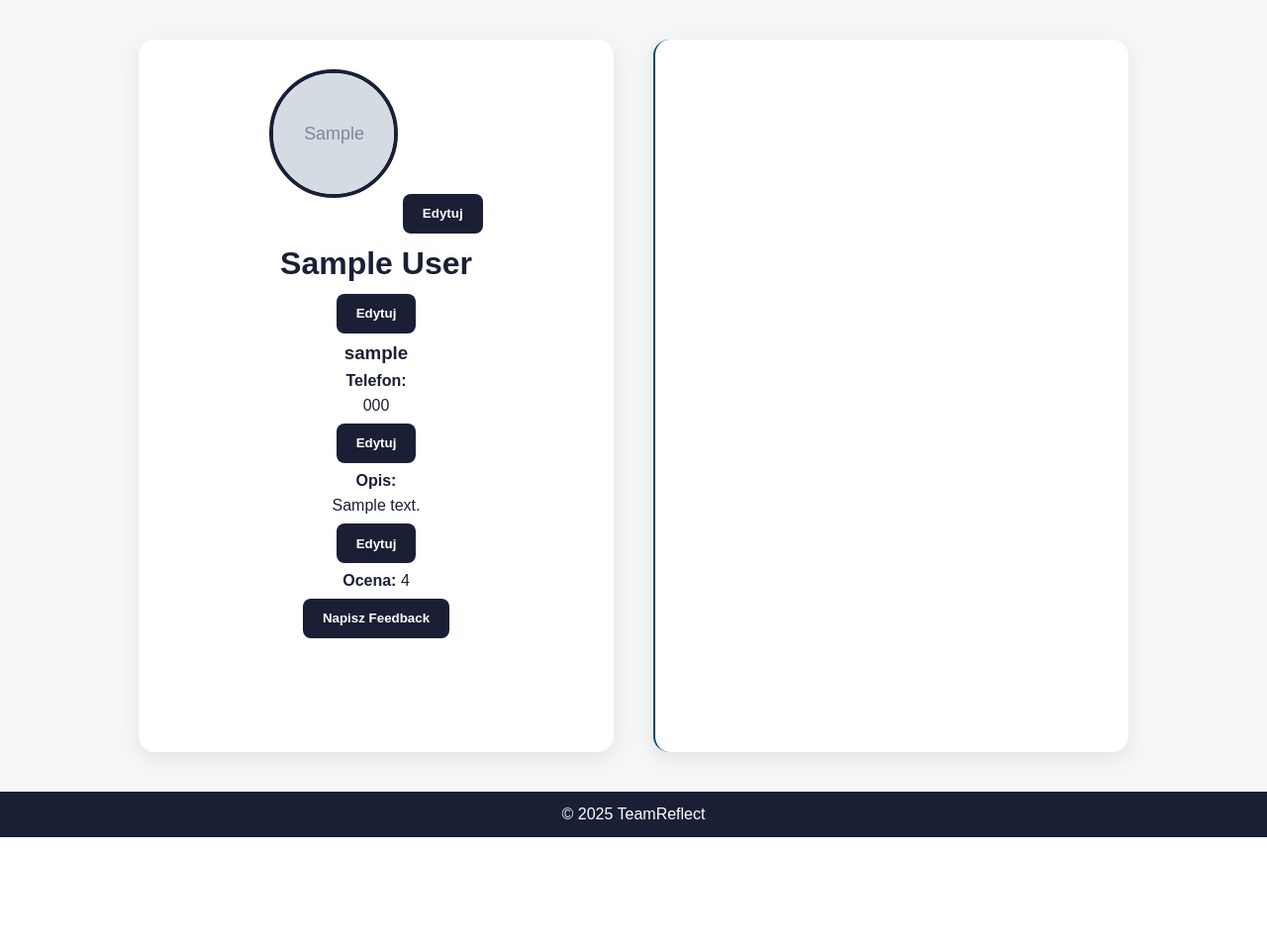
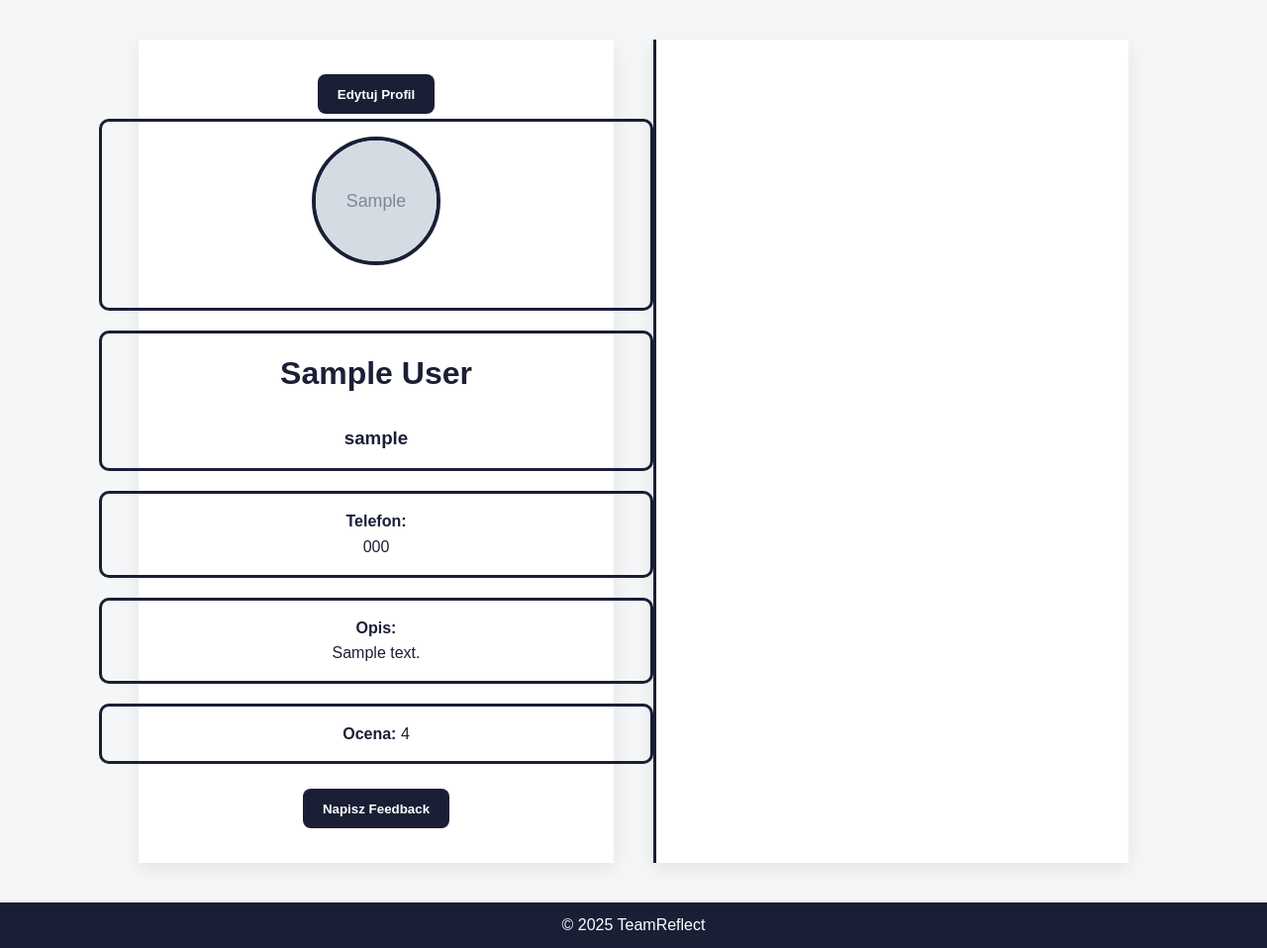
Before and after one commit to GreenAvian/TeamReflect_zut_project, a Django app: a page that uses TeamReflectApp/templates/profile.html in a window 1280 px wide. Shown: the part 140-1098 px from the top of the page at 99% size. Before the commit the page ends 986 px from the top, so only its background shows below. Run offline with Django 5.2, Linux system fonts and the light colour scheme; a user stored in the database is signed in; tables that the repository leaves empty hold one stand-in row (values such as "Sample post"); grey boxes marked "Sample" are stand-in pictures.

Commit message:
Changed profile styling and added submitting all profile fields(Besides the profile pic)

```diff
--- a/TeamReflectApp/static/css/styles.css
+++ b/TeamReflectApp/static/css/styles.css
@@ -499,9 +499,18 @@ a {
 }
 
 #profile-wrapper-right {
-    border-left-color: #09476F;
+  border-left-color: #1A1F36;
   border-left-style: solid;
-    border-width: 2px;
+  border-width: 3px;
+}
+
+.profile-generic-box {
+  border: 3px solid #1a1f36;
+  border-radius: 10px;
+  padding: 15px;
+  display: inline-block;
+  min-width: 70vh;
+  margin-bottom: 20px;
 }
 
 #profile-pic {
@@ -848,7 +857,7 @@ a {
 #profile-wrapper-right {
   background: #ffffff;
   padding: 30px;
-    border-radius: 16px;
+  border-radius: 0px;
   box-shadow: 0 6px 20px rgba(0, 0, 0, 0.08);
   width: 100%;
   max-width: 480px;
@@ -936,7 +945,7 @@ a {
       max-width: 100%;
       box-shadow: none;
       padding: 20px;
-        border-radius: 10px;
+      border-radius: 0px;
   }
 
   #profile-wrapper-right {
--- a/TeamReflectApp/templates/profile.html
+++ b/TeamReflectApp/templates/profile.html
@@ -6,6 +6,26 @@
 <body>
     <div id="profile-wrapper">
         <div id="profile-wrapper-left">
+            {% if can_edit  %}
+            <button class='generic_button' onclick="hide_or_show('imageEditButton'); hide_or_show('nameEditButton');
+            hide_or_show('phoneEditButton'); hide_or_show('descEditButton'); hide_or_show('profileAllForm');">
+                Edytuj Profil
+            </button>
+
+            <form id="profileAllForm" style="display:none;" method="POST" action="{% url 'edit_profile_field' username=profile.user.username %}">
+                {% csrf_token %}
+                <input type="hidden" name="field" value="all">
+                {% comment %} <input id="hiddenImageForm" type="hidden" name="image" accept="image/*"> {% endcomment %}
+                <input id="hiddenNameForm" type="hidden" name="first_name" value="">
+                <input id="hiddenSurnameForm" type="hidden" name="last_name" value="">
+                <input id="hiddenPhoneForm" type="hidden" name="phone_number" value="">
+                <input id="hiddenDescForm" type="hidden" name="description" value="">
+
+                <button class="generic_button" type="submit">Zapisz wszystko</button>
+            </form>
+
+            {% endif %}
+            <div class="profile-generic-box profile-image-box"> <!-- avatar container -->
                 <p>
                     {% if profile.profile_image %}
                         <img id="profile-pic" src="{{ profile.profile_image.url }}" alt="Awatar">
@@ -13,18 +33,25 @@
                         <img id="profile-pic" src="/media/images/default_profile.jpg" alt="Awatar">
                     {% endif %}
 
+                    <br>
+
                     {% if can_edit %}
-                    <button class='generic_button' onclick="hide_or_show('imageForm')">Edytuj</button>
+                        <button id="imageEditButton" style="display:none;" class='generic_button' onclick="hide_or_show('imageForm')">Edytuj</button>
                     {% endif %}
                 </p>
 
                 <form id="imageForm" style="display:none;" method="POST" enctype="multipart/form-data" action="{% url 'edit_profile_field' username=profile.user.username %}">
                     {% csrf_token %}
                     <input type="hidden" name="field" value="image">
-                <input type="file" name="image" accept="image/*">
+                    <input id="displayedImageForm" type="file" name="image" accept="image/*">
+
+                    <br>
+
                     <button class="generic_button" type="submit">Zapisz</button>
                 </form>
+            </div>
 
+            <div class="profile-generic-box profile-name-box"> <!-- name container -->
                 {% if profile.user.first_name and profile.user.last_name %}
                 <h1>
                     {{ profile.user.first_name }} {{ profile.user.last_name }}
@@ -36,33 +63,46 @@
                         Brak imienia i nazwiska
                     {% endif %}
                 {% endif %}
+
+                <br>
+
                 {% if can_edit  %}
-                    <button class='generic_button' onclick="hide_or_show('nameForm')">Edytuj</button>
+                    <button id="nameEditButton" style="display:none;" class='generic_button' onclick="hide_or_show('nameForm')">Edytuj</button>
                 {% endif %}
 
                 <form id="nameForm" style="display:none;" method="POST" action="{% url 'edit_profile_field' username=profile.user.username %}">
                     {% csrf_token %}
                     <input type="hidden" name="field" value="name">
-                <input type="text" name="first_name" placeholder="Imię" value="{{ profile.user.first_name }}">
-                <input type="text" name="last_name" placeholder="Nazwisko" value="{{ profile.user.last_name }}">
+                    <input id="displayedNameForm" type="text" name="first_name" placeholder="Imię" value="{{ profile.user.first_name }}">
+                    <input id="displayedSurnameForm" type="text" name="last_name" placeholder="Nazwisko" value="{{ profile.user.last_name }}">
+
+                    <br>
+
                     <button class="generic_button" type="submit">Zapisz</button>
                 </form>
 
                 <h3>{{ profile.user.username }}</h3>
+            </div>
 
+            <div class="profile-generic-box profile-phone-box"> <!-- phone container -->
                 <p>
                     <strong>Telefon:</strong> <p>{{ profile.phone_number }}</p>
                     {% if can_edit %}
-                    <button class='generic_button' onclick="hide_or_show('phoneForm')">Edytuj</button>
+                        <button id="phoneEditButton" style="display:none;" class='generic_button' onclick="hide_or_show('phoneForm')">Edytuj</button>
                     {% endif %}
                 </p>
                 <form id="phoneForm" style="display:none;" method="POST" action="{% url 'edit_profile_field' username=profile.user.username %}">
                     {% csrf_token %}
                     <input type="hidden" name="field" value="phone_number">
-                <input type="text" name="phone_number" value="{{ profile.phone_number }}">
+                    <input id="displayedPhoneForm" type="text" name="phone_number" value="{{ profile.phone_number }}">
+
+                    <br>
+
                     <button class="generic_button" type="submit">Zapisz</button>
                 </form>
+            </div>
 
+            <div class="profile-generic-box profile-description-box"> <!-- description container -->
                 <p>
                     <strong>Opis:</strong>
                     <p class="text-container">
@@ -70,15 +110,20 @@
                     </p>
                 </p>
                 {% if can_edit %}
-                <button class='generic_button' onclick="hide_or_show('descriptionForm')">Edytuj</button>
+                    <button id="descEditButton" style="display:none;" class='generic_button' onclick="hide_or_show('descriptionForm')">Edytuj</button>
                 {% endif %}
                 <form id="descriptionForm" style="display:none;" method="POST" action="{% url 'edit_profile_field' username=profile.user.username %}">
                     {% csrf_token %}
                     <input type="hidden" name="field" value="description">
-                <textarea class = "feedback-content-form" name="description">{{ profile.description }}</textarea>
+                    <textarea id="displayedDescForm" class = "feedback-content-form" name="description">{{ profile.description }}</textarea>
+
+                    <br>
+
                     <button class="generic_button" type="submit">Zapisz</button>
                 </form>
+            </div>
 
+            <div class="profile-generic-box profile-rating-box"> <!-- rating container -->
                 <p>
                     <strong>Ocena:</strong> {{ profile.rating }}
                 </p>
@@ -96,6 +141,7 @@
                     <button class='generic_button' type="submit">👎</button>
                 </form>
                 {% endif %}
+            </div>
 
             {% comment %} Adding a feedback linked to this {% endcomment %}
             <form id="open_feedback" method="POST" action="{% url 'feedback_form_partfill' %}">
--- a/TeamReflectApp/views.py
+++ b/TeamReflectApp/views.py
@@ -452,25 +452,34 @@ def edit_profile(request, username):
 
     if request.method == "POST":
         field = request.POST.get('field')
+        print(request.POST)  # See all POST data
 
-        if field == "name":
+        if field == "all":
             profile.user.first_name = request.POST.get('first_name', profile.user.first_name)
             profile.user.last_name = request.POST.get('last_name', profile.user.last_name)
-            profile.user.save()
-        elif field == "phone_number":
             profile.phone_number = request.POST.get('phone_number', profile.phone_number)
-        elif field == "description":
             profile.description = request.POST.get('description', profile.description)
-        elif field == "rating":
-            profile.rating = profile.rating + int(request.POST.get('rating', profile.rating))
-        elif field == "image":
-            if 'image' in request.FILES:
-                profile.profile_image = request.FILES['image']
+        else:
+            if field == "name":
+                profile.user.first_name = request.POST.get('first_name', profile.user.first_name)
+                profile.user.last_name = request.POST.get('last_name', profile.user.last_name)
+                # profile.user.save()
+            elif field == "phone_number":
+                profile.phone_number = request.POST.get('phone_number', profile.phone_number)
+            elif field == "description":
+                profile.description = request.POST.get('description', profile.description)
+            elif field == "rating":
+                profile.rating = profile.rating + int(request.POST.get('rating', profile.rating))
+            elif field == "image":
+                if 'image' in request.FILES:
+                    profile.profile_image = request.FILES['image']
+                else:
+                    raise PermissionDenied("No image uploaded.")
             else:
-                raise PermissionDenied("No image uploaded.")
-        else:
-            raise PermissionDenied("Invalid field.")
+                raise PermissionDenied("Invalid field.")
 
+
+        profile.user.save()
         profile.save()
     return redirect('profile_view', username=profile.user.username)
 
--- a/static/js/script.js
+++ b/static/js/script.js
@@ -49,6 +49,24 @@ document.addEventListener('DOMContentLoaded', function() {
     updateVisibleField();
 });
 
+
+document.addEventListener('DOMContentLoaded', function() {//Function that allows to save all profile fields at once
+    document.getElementById('profileAllForm').addEventListener('submit', function(e) {
+        // const avatar = document.getElementById('displayedImageForm').textContent;
+        const firstName = document.getElementById('displayedNameForm').value;
+        const lastName = document.getElementById('displayedSurnameForm').value;
+        const phone = document.getElementById('displayedPhoneForm').value;
+        const description = document.getElementById('displayedDescForm').value;
+
+
+        // document.getElementById('hiddenImageForm').value = avatar;
+        document.getElementById('hiddenNameForm').value = firstName;
+        document.getElementById('hiddenSurnameForm').value = lastName;
+        document.getElementById('hiddenPhoneForm').value = phone;
+        document.getElementById('hiddenDescForm').value = description;
+
+    });
+});
 //      Renders the add feedback button
 document.addEventListener('DOMContentLoaded', () => {
     if (window.location.pathname.includes('/feedback/') && !window.location.pathname.includes('/feedback/form')) {
```
Lines whose indentation alone changed are shown as unchanged.
